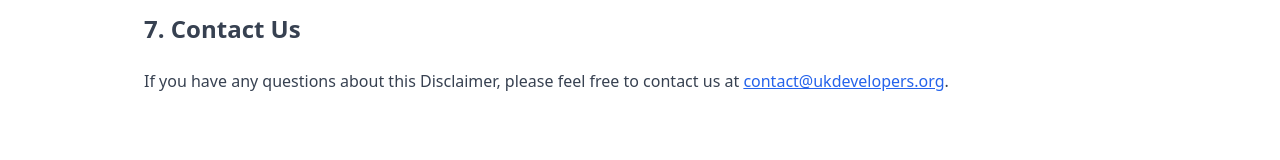
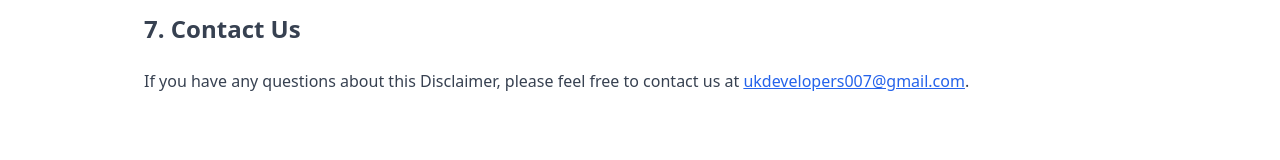
Before and after one commit to bhol2266/UK-Developers, a Next.js app: page /disclaimer in a window 1280 px wide. Shown: the part 1179-1339 px from the top of the page. Built offline with nearby package versions, Linux system fonts and the light colour scheme; a web font is replaced by a local one.

Commit message:
asdfsadf

```diff
--- a/pages/disclaimer.js
+++ b/pages/disclaimer.js
@@ -43,7 +43,7 @@ export default function Disclaimer() {
 
           <h2 className="text-2xl font-semibold">7. Contact Us</h2>
           <p>
-            If you have any questions about this Disclaimer, please feel free to contact us at <a href="mailto:contact@ukdevelopers.org" className="text-blue-600 underline">contact@ukdevelopers.org</a>.
+            If you have any questions about this Disclaimer, please feel free to contact us at <a href="mailto:ukdevelopers007@gmail.com" className="text-blue-600 underline">ukdevelopers007@gmail.com</a>.
           </p>
         </section>
       </div>
```
